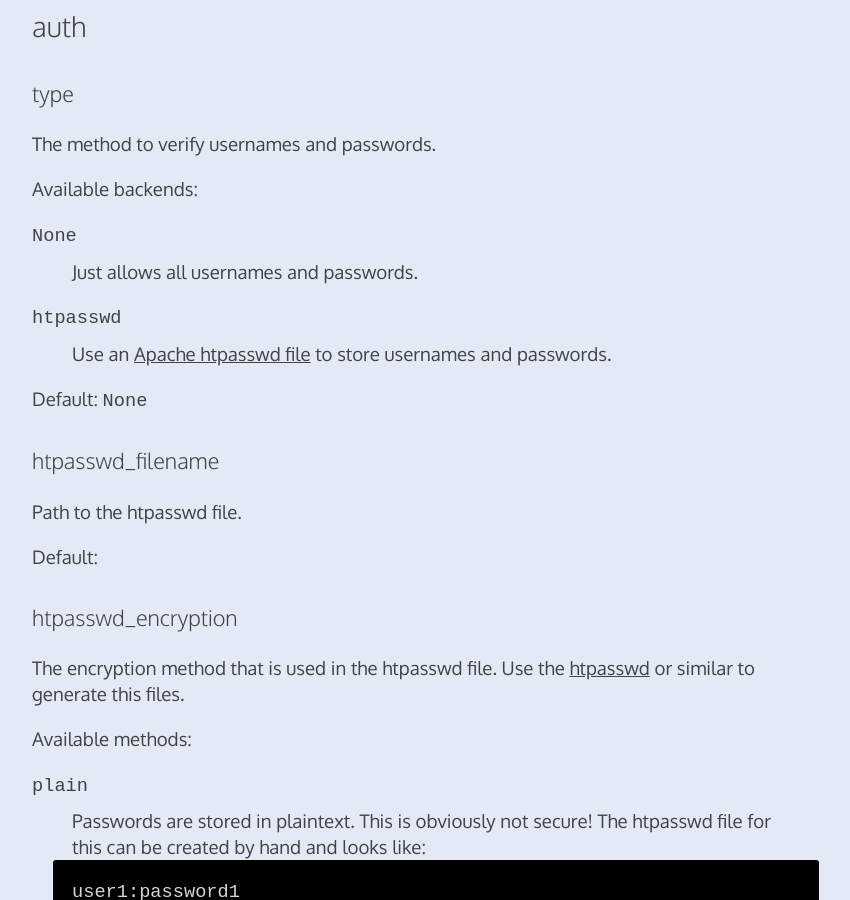
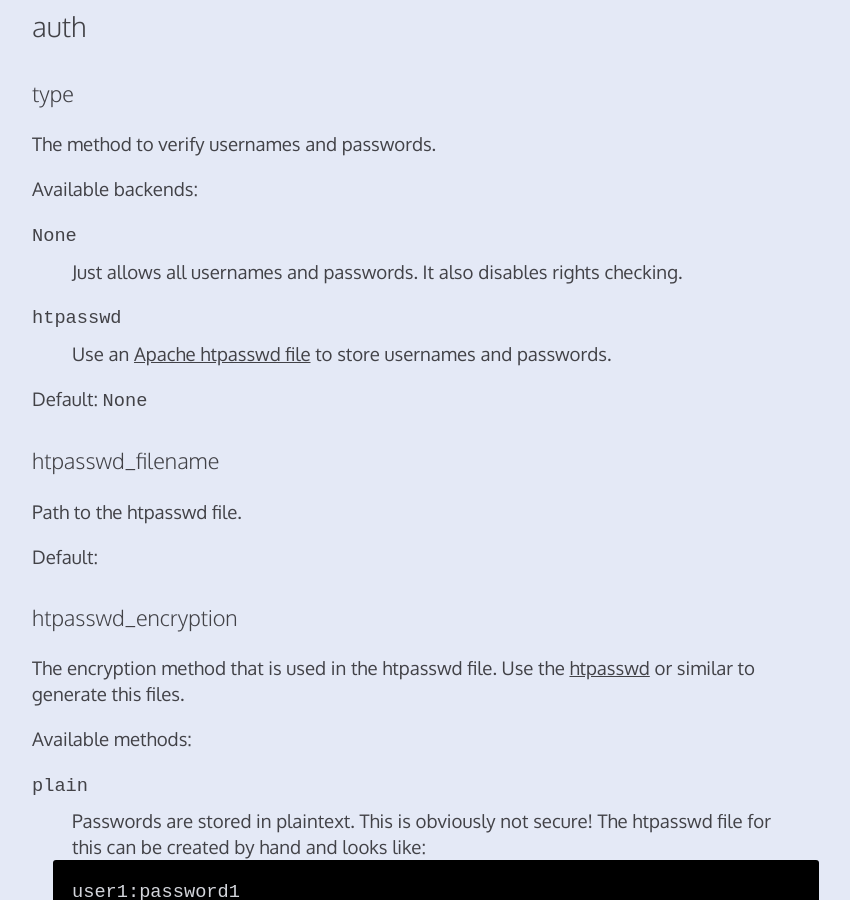
Before and after one commit to Kozea/Radicale, a Jekyll site: the page built from configuration.md, in a window 1280 px wide and 900 px high, scrolled down 3710 px. Shown: the whole window, without its empty margins (224-1074 px from the left). Built offline with Jekyll 4.4.1, drawn with Linux system fonts in a browser that asks for light colours.

Commit message:
The None auth backend disables rights checking

```diff
--- a/configuration.md
+++ b/configuration.md
@@ -124,7 +124,7 @@ The method to verify usernames and passwords.
 Available backends:
 
 `None`
-: Just allows all usernames and passwords.
+: Just allows all usernames and passwords. It also disables rights checking.
 
 `htpasswd`
 : Use an [Apache htpasswd file](https://httpd.apache.org/docs/current/programs/htpasswd.html) to store
```
